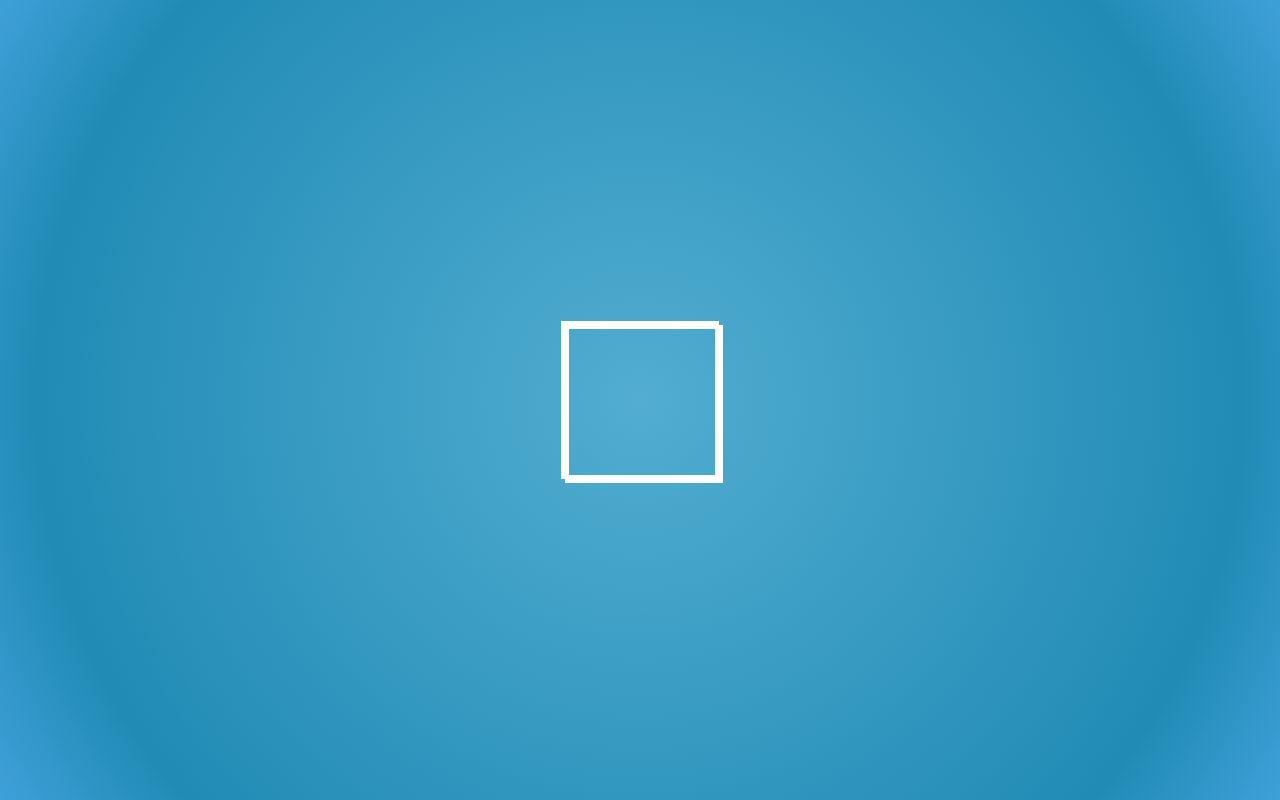
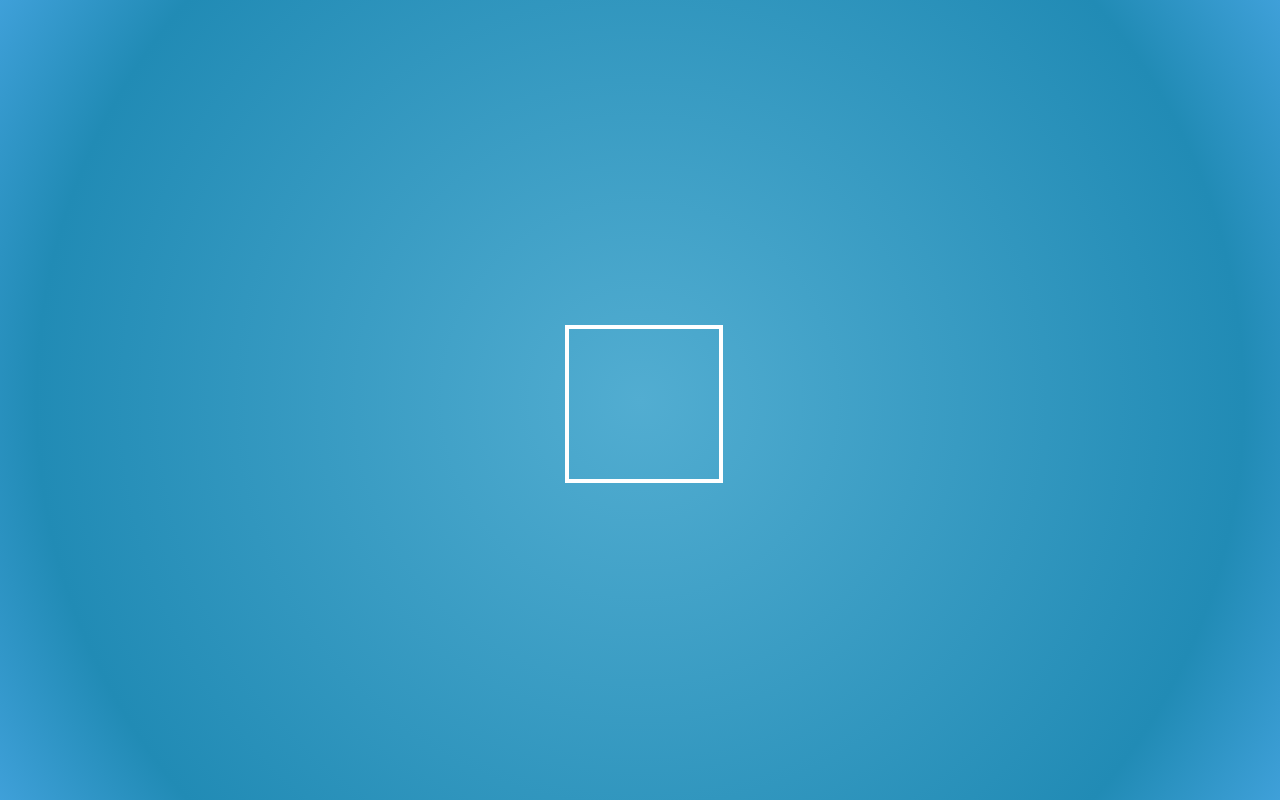
Before and after one commit to davidaspden/davidaspden.github.io, a plain HTML site: page index.htm in a window 1280 px wide. Drawn offline with Linux system fonts and the light colour scheme.

Commit message:
Got the effect, a spinning and shrinking cube based on current seconds.

```diff
--- a/index.htm
+++ b/index.htm
@@ -14,6 +14,7 @@
             <div class="right"></div>
             <div class="left"></div>
             <div class="bottom"></div>
+            <div class="front"></div>
         </div>
     </div>
     <script src="script.js"></script>
--- a/script.js
+++ b/script.js
@@ -1,4 +1,4 @@
 setInterval(() => {
   const seconds = new Date().getSeconds();
-  document.documentElement.style.setProperty('--mess', seconds);
+  document.documentElement.style.setProperty('--mess', seconds*4);
 }, 1000);
--- a/style.css
+++ b/style.css
@@ -22,7 +22,6 @@ body {
     width: 150px;
     height: 150px;
     margin: 0 auto;
-    border: 4px solid #fff;
     overflow: visible;
     transition: all cubic-bezier(0.4, 0.25, 0.14, 1.5);
     transition-duration: 1s;
@@ -47,13 +46,16 @@ body {
 .right,
 .left,
 .bottom,
-.lid {
+.lid,
+.front{
     position: absolute;
     width: 150px;
     height: 150px;
     z-index: 999;
     transition: all 1s ease;
     border: 4px solid #fff;
+
+    filter: blur(calc(10px - (var(--mess)  ) * .133px));
 }
 
 .top {
@@ -85,3 +87,10 @@ body {
     transform: translateZ(calc(150px - var(--mess) * 2.5px));
     border: 4px solid #fff;
 }
+
+.front {
+
+    transform-origin: 0% 0%;
+    transform: translateZ(calc(0px + var(--mess) * 2.5px));
+    border: 4px solid #fff;
+}
```
